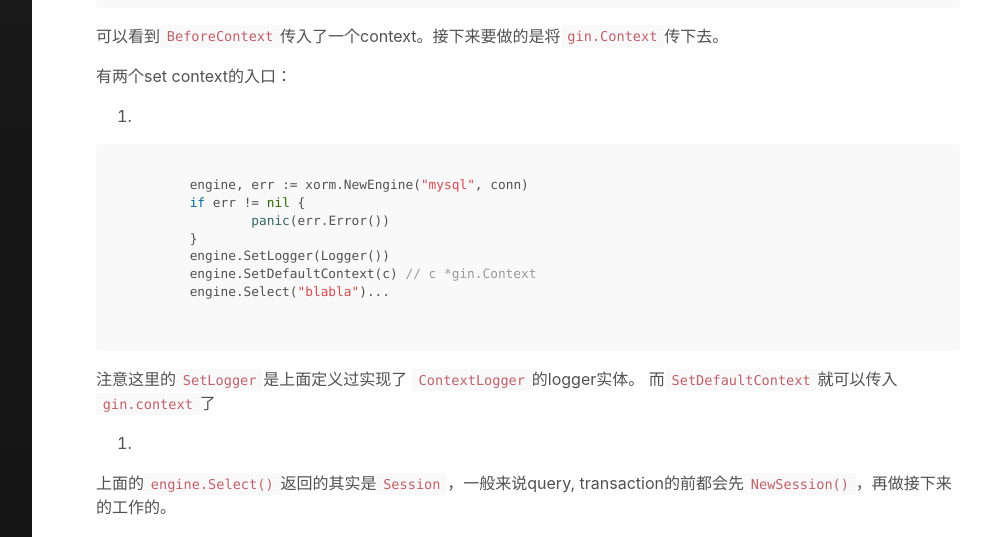
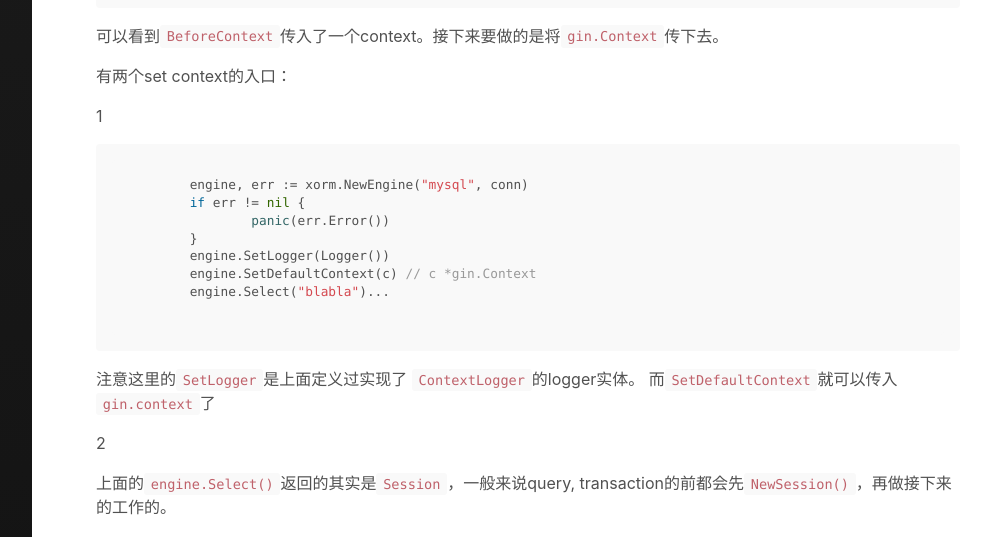
Before and after one commit to sangazh/sangazh.github.io, a Jekyll site: the page built from _posts/2020-07-17-trace-route-and-sql.md, in a window 1280 px wide. Shown: the part 3570-4107 px from the top of the page, without its empty margins (256-1238 px from the left). Built offline with Jekyll 4.4.1, drawn with Linux system fonts in a browser that asks for light colours.

Commit message:
fix typo

````diff
--- a/_posts/2020-07-17-trace-route-and-sql.md
+++ b/_posts/2020-07-17-trace-route-and-sql.md
@@ -187,7 +187,7 @@ func (l *LogWrapper) AfterSQL(ctx core.LogContext) {
 
 有两个set context的入口：
 
-1.
+1
 
 ```golang
 	engine, err := xorm.NewEngine("mysql", conn)
@@ -202,7 +202,7 @@ func (l *LogWrapper) AfterSQL(ctx core.LogContext) {
 注意这里的`SetLogger`是上面定义过实现了 `ContextLogger`的logger实体。
 而`SetDefaultContext`就可以传入`gin.context`了
 
-2.
+2
 
 上面的`engine.Select()`返回的其实是`Session`，一般来说query, transaction的前都会先`NewSession()`，再做接下来的工作的。
 
````
